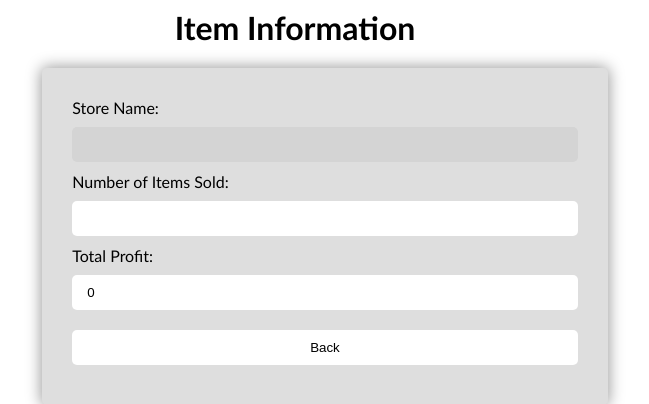
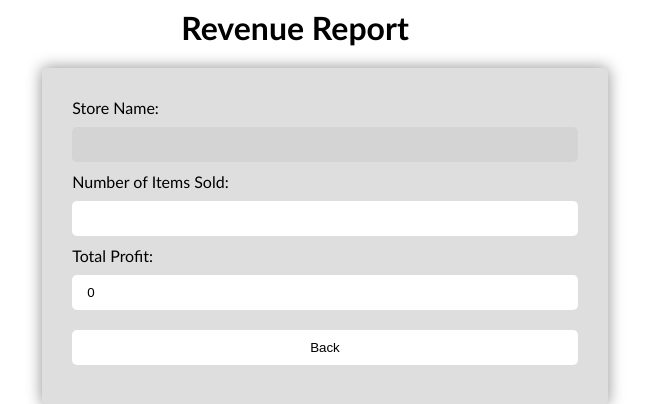
Before and after one commit to justin-levy/bamagrocery, a PHP site: page /manager/revenue.php in a window 1280 px wide. Shown: the top 404 px of the page, without its empty margins (345-994 px from the left). Run offline with PHP 8.4, Linux system fonts and the light colour scheme; a user stored in the database is signed in; data comes from the database, SQL or seed files in the repository; data that the repository does not hold is empty.

Commit message:
updated report

```diff
--- a/manager/revenue.php
+++ b/manager/revenue.php
@@ -1,7 +1,6 @@
 <?php
 	session_start();
 	$username = $_SESSION['username'];
-	$item_id = $_POST['item_id'];
 
 	$conn = new mysqli("localhost:8889", "root", "root", "bamagrocery");
 	if ($conn->connect_error) {
@@ -44,13 +43,13 @@
 		<link rel="stylesheet" type="text/css" href="../style.css">
 	</head>
 	<body>
-		<h1>Item Information</h1>
+		<h1>Revenue Report</h1>
 
-		<form method="POST" action="item_update.php">
+		<form method="" action="">
 			<form action='' method='post'>
-			<div>Store Name: <input type='text' name='item_name' readonly disabled="disabled" style="background: #d4d4d4;" value="<?php echo $store_name; ?>"/></div>
-			<div>Number of Items Sold: <input type='number' name='quantity' required value="<?php echo $quantity; ?>"/></div>
-			<div>Total Profit: <input type='number' name='quantity' required value="<?php echo $profit; ?>"/></div>
+			<div>Store Name: <input type='text' readonly disabled="disabled" style="background: #d4d4d4;" value="<?php echo $store_name; ?>"/></div>
+			<div>Number of Items Sold: <input type='number' name='quantity' readonly required value="<?php echo $quantity; ?>"/></div>
+			<div>Total Profit: <input type='number' name='quantity' readonly required value="<?php echo $profit; ?>"/></div>
 
 			<input type="button" onclick="window.location.href = 'manager.php';" value="Back"/>
 		</form>
```
